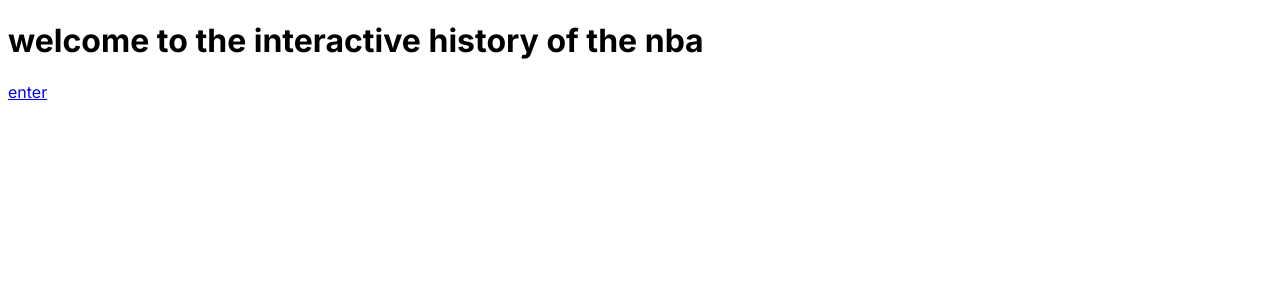
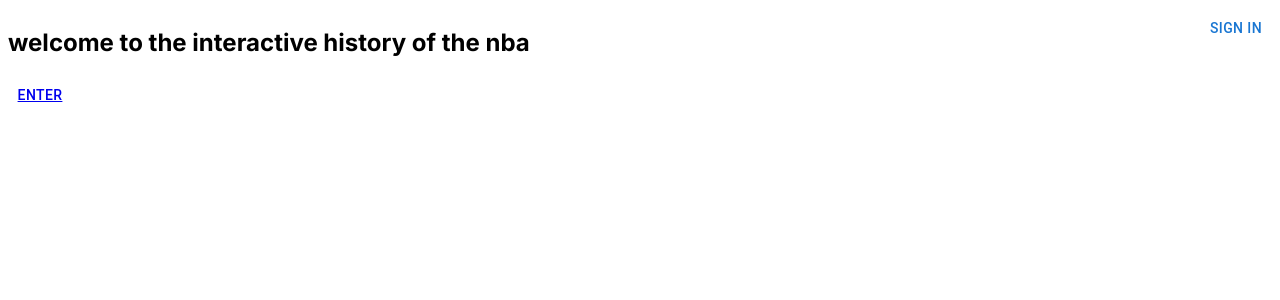
Before and after one commit to jjspoelstra/interactive-nba-v3, a Next.js app: page / in a window 1280 px wide. Shown: the top 300 px of the page. Built offline with nearby package versions, Linux system fonts and the light colour scheme; no server answers.

Commit message:
working on adding user authentication with firebase, started on basic login/signup structure

```diff
--- /dev/null
+++ b/app/components/LogOut.jsx
@@ -0,0 +1,20 @@
+import { signOutUser } from "@/firebase/firebaseConfig"
+import { Button } from "@mui/material"
+
+export default function LogOut() {
+
+    return (
+            <Button
+                variant="text"
+                onClick={signOutUser}
+                className="fixed top-0 right-0"
+                sx={{
+                    position: 'fixed',
+                    top: 10,
+                    right: 10
+                }}
+            >
+                Sign Out
+            </Button>
+        )
+}
--- /dev/null
+++ b/app/components/SignUp.jsx
@@ -0,0 +1,48 @@
+import React from 'react';
+import { Dialog, DialogTitle, DialogContent, DialogContentText, DialogActions, Button } from '@mui/material';
+import { signInWithGoogle } from '@/firebase/firebaseConfig';
+import { useRouter } from 'next/navigation';
+
+export default function SignUp({ open, onClose }) {
+  const router = useRouter()
+    const handleLogin = async () => {
+        try {
+            await signInWithGoogle();
+            onClose();
+        } catch (error) {
+            console.error("Error during sign in:", error);
+        }
+    };
+
+    const handleRegister = async () => {
+        try {
+          await signInWithGoogle()
+
+          .then(router.push('/signup'))
+
+            // You would replace signInWithGoogle() with a function to handle registration.
+            // This might involve additional steps beyond just signing in with Google.
+        } catch (error) {
+            console.error("Error during registration:", error);
+        }
+    };
+
+    return (
+        <Dialog open={open} onClose={onClose}>
+            <DialogTitle>Log In / Register</DialogTitle>
+            <DialogContent>
+                <DialogContentText>
+                    Please select if you would like to log in or register.
+                </DialogContentText>
+            </DialogContent>
+            <DialogActions>
+                <Button onClick={handleLogin} color="primary">
+                    Log in with Google
+                </Button>
+                <Button onClick={handleRegister} color="primary">
+                    Register with Google
+                </Button>
+            </DialogActions>
+        </Dialog>
+    );
+}
--- a/app/globals.css
+++ b/app/globals.css
@@ -662,7 +662,9 @@
   align-items: center;
 }
 
-
+.flex{
+  display: flex;
+}
 
 .dropdown-icon {
   margin-left: 4px;
--- a/app/layout.jsx
+++ b/app/layout.jsx
@@ -1,5 +1,8 @@
+'use client'
+
 import './globals.css'
 import { Inter } from 'next/font/google'
+import { AuthContextProvider } from '@/firebase/AuthContext'
 
 const inter = Inter({ subsets: ['latin'] })
 
@@ -10,8 +13,16 @@
 
 export default function RootLayout({ children }) {
   return (
+
     <html lang="en">
-      <body className={inter.className}>{children}</body>
-    </html>
+    <head/>
+    <body className={inter.className}>
+      <AuthContextProvider>
+        {children}
+      </AuthContextProvider>
+    </body>
+  </html>
+
+
   )
 }
--- a/app/page.jsx
+++ b/app/page.jsx
@@ -1,22 +1,51 @@
 'use client'
 
-import WestBracket from './components/WestBracket'
-import StatsContainer from './components/StatsContainer';
-import EastBracket from './components/EastBracket';
-import Lotto from './components/Lotto';
-import Header from './components/Header'
+import { useAuthContext } from "@/firebase/AuthContext"
+import { Button } from "@mui/material"
+import Link from "next/link"
+import LogOut from "./components/LogOut";
+import SignUp from "./components/SignUp";
+import { useState } from "react";
 
 // Define the animation variants
 
-
 // Define the transition
 
+export default function Home() {
+  const [popupOpen, setPopupOpen] = useState(false);
 
-export default function Home() {
+  const handleOpenPopup = () => {
+      setPopupOpen(true);
+  };
+
+  const handleClosePopup = () => {
+      setPopupOpen(false);
+  };
+  const {user} = useAuthContext() //this will be ported to header soon, along with other auth changes
     return (
       <>
-      <h1> welcome to the interactive history of the nba </h1>
-        <a href="brackets/2023">enter</a>
+      <section className='flex'>
+        <h1> welcome to the interactive history of the nba </h1>
+      {user ? <LogOut/> : <Button
+                variant="text"
+                onClick={handleOpenPopup}
+
+                className="fixed top-0 right-0"
+                sx={{
+                    position: 'fixed',
+                    top: 10,
+                    right: 10
+                }}
+            >
+                Sign in
+            </Button>}
+          <SignUp open={popupOpen} onClose={handleClosePopup} />
+      </section>
+
+
+      <Button variant='text'><Link href={"brackets/2023"}>enter</Link></Button>
+
+
       </>
 
     );
--- /dev/null
+++ b/firebase/AuthContext.jsx
@@ -0,0 +1,35 @@
+import { createContext, useContext, useState, useEffect } from "react";
+import { onAuthStateChanged, getAuth } from "firebase/auth";
+import {app} from './firebaseConfig'
+
+const auth = getAuth(app)
+
+export const AuthContext = createContext({})
+
+export const useAuthContext = () => useContext(AuthContext)
+
+export const AuthContextProvider = ({
+    children,
+}) => {
+    const [user, setUser] = useState(null)
+
+
+    useEffect(() => {
+        const unsubscribe = onAuthStateChanged(auth, (user) => {
+            if (user) {
+                setUser(user)
+                console.log(user)
+            } else {
+                setUser(null)
+            }
+        })
+
+        return () => unsubscribe()
+    }, [])
+
+    return (
+        <AuthContext.Provider value={{ user }}>
+            {children}
+        </AuthContext.Provider>
+    )
+}
--- /dev/null
+++ b/firebase/firebaseConfig.js
@@ -0,0 +1,50 @@
+// Import the functions you need from the SDKs you need
+import { initializeApp } from "firebase/app";
+import { getAuth, GoogleAuthProvider, signInWithRedirect, signInWithPopup, signOut}  from 'firebase/auth'
+// TODO: Add SDKs for Firebase products that you want to use
+// https://firebase.google.com/docs/web/setup#available-libraries
+
+// Your web app's Firebase configuration
+// For Firebase JS SDK v7.20.0 and later, measurementId is optional
+const firebaseConfig = {
+    apiKey: process.env.NEXT_PUBLIC_FIREBASE_API_KEY,
+    authDomain: process.env.NEXT_PUBLIC_FIREBASE_AUTH_DOMAIN,
+    projectId: process.env.NEXT_PUBLIC_FIREBASE_PROJECT_ID,
+    storageBucket: process.env.NEXT_PUBLIC_FIREBASE_STORAGE_BUCKET,
+    messagingSenderId: process.env.NEXT_PUBLIC_FIREBASE_MESSAGING_SENDER_ID,
+    appId: process.env.NEXT_PUBLIC_FIREBASE_APP_ID,
+    measurementId: process.env.NEXT_PUBLIC_FIREBASE_MEASUREMENT_ID,
+};
+
+// Initialize Firebase
+
+const app = initializeApp(firebaseConfig)
+
+
+
+const provider = new GoogleAuthProvider()
+
+const signInWithGoogle = async () => {
+  try {
+      const result = await signInWithPopup(auth, provider);
+      const user = result.user;
+      return user;
+
+  } catch (error) {
+      console.error(error);
+  }
+};
+
+const signOutUser = async () => {
+    const auth = getAuth();
+    try {
+      await signOut(auth);
+    } catch (error) {
+      console.error('Error signing out: ', error);
+    }
+  };
+
+const auth = getAuth(app)
+
+
+export { signInWithGoogle, signOutUser, app };
--- a/package.json
+++ b/package.json
@@ -13,10 +13,12 @@
     "autoprefixer": "10.4.14",
     "cors": "^2.8.5",
     "dotenv": "^16.3.1",
+    "encoding": "^0.1.13",
+    "firebase": "^10.0.0",
     "framer-motion": "^10.12.18",
     "mongodb": "^5.7.0",
     "mongoose": "^7.3.2",
-    "next": "13.4.7",
+    "next": "^13.4.10",
     "node-cache": "^5.1.2",
     "postcss": "8.4.24",
     "react": "18.2.0",
```
Also changed, not shown: app/profile/page.jsx (added, +15 -0 lines), app/signup/page.jsx (added, +61 -0 lines), 1 other file (tests, documents, lock files or other folders).
